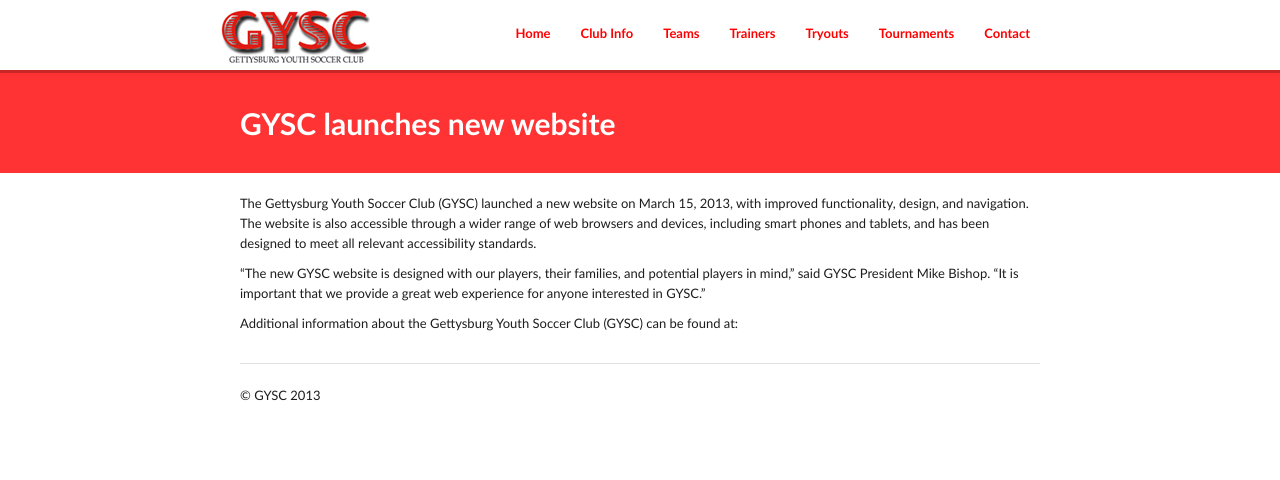
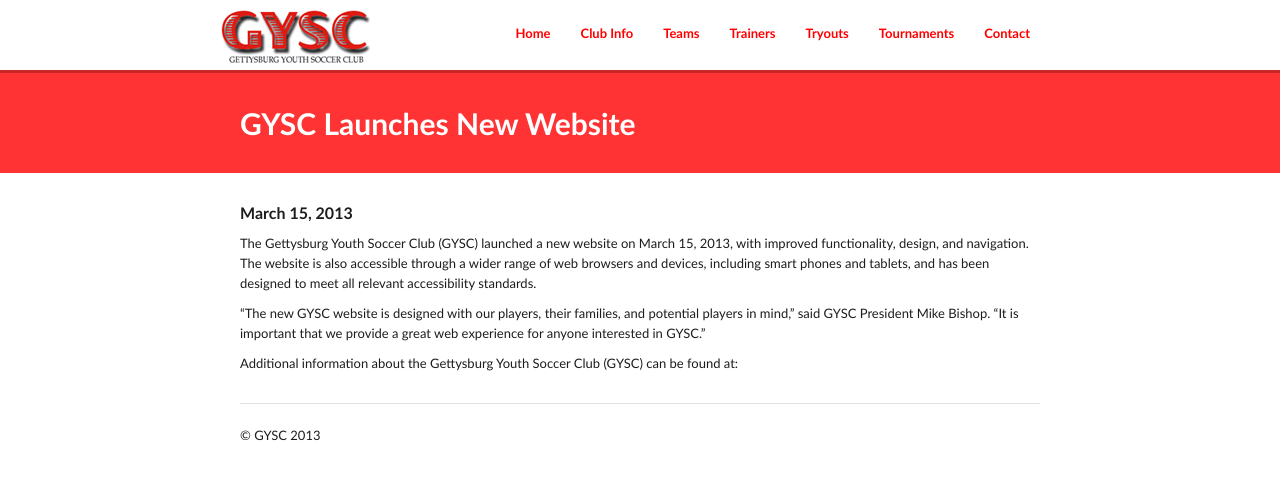
Before and after one commit to GYSC/gysc.github.com, a Jekyll site: the page built from _posts/2013-03-13-GYSC-New-Website.md, in a window 1280 px wide. Shown: the top 480 px of the page. Built offline with Jekyll 4.4.1, drawn with Linux system fonts in a browser that asks for light colours; Markdown is read by kramdown in place of the engine named in the settings.

Commit message:
Update 2013-03-13-GYSC-New-Website.md

```diff
--- a/_posts/2013-03-13-GYSC-New-Website.md
+++ b/_posts/2013-03-13-GYSC-New-Website.md
@@ -1,10 +1,12 @@
 ---
 layout: post
-title: GYSC launches new website
+title: GYSC Launches New Website
 img:
 tags: gettysburg youth soccer club, gettysburg, youth, soccer, club,
 permalink: /headline/gysc-new-website/index.html
 ---
+
+####March 15, 2013
 
 The Gettysburg Youth Soccer Club (GYSC) launched a new website on March 15, 2013, with improved functionality, design, and navigation. The website is also accessible through a wider range of web browsers and devices, including smart phones and tablets, and has been designed to meet all relevant accessibility standards.
 
```
